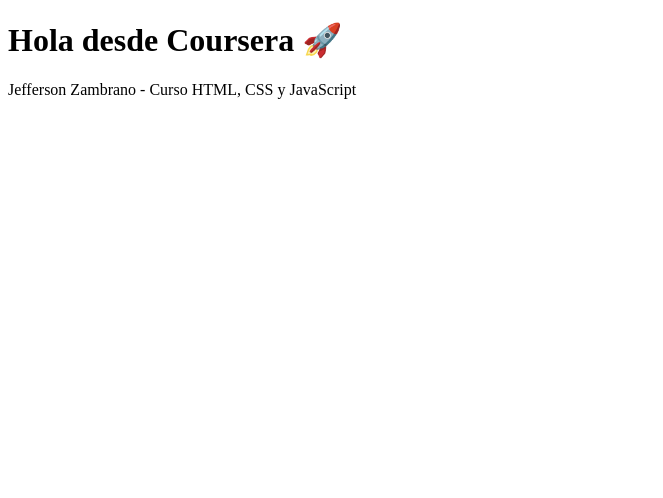
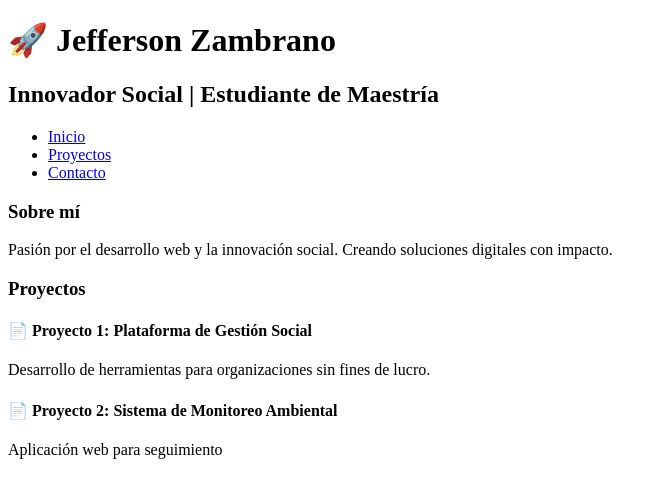
Before and after one commit to jeffersonzambranoc-dot/coursera-test, a plain HTML site: page index.html in a window 1280 px wide. Shown: the whole page, without its empty margins (0-663 px from the left). Drawn offline with Linux system fonts and the light colour scheme.

Commit message:
Add semantic HTML5 structure (header, nav, main, sections, footer)

```diff
--- a/index.html
+++ b/index.html
@@ -1,11 +1,33 @@
 <!DOCTYPE html>
 <html lang="es">
 <head>
-  <meta charset="UTF-8">
-  <title>Mi primera página</title>
+    <meta charset="UTF-8">
+    <meta name="viewport" content="width=device-width, initial-scale=1.0">
+    <title>Jefferson Zambrano - Mi Primera Página Web</title>
 </head>
 <body>
-  <h1>Hola desde Coursera 🚀</h1>
-  <p>Jefferson Zambrano - Curso HTML, CSS y JavaScript</p>
-</body>
-</html>
+    <header>
+        <h1>🚀 Jefferson Zambrano</h1>
+        <h2>Innovador Social | Estudiante de Maestría</h2>
+        <nav>
+            <ul>
+                <li><a href="#inicio">Inicio</a></li>
+                <li><a href="#proyectos">Proyectos</a></li>
+                <li><a href="#contacto">Contacto</a></li>
+            </ul>
+        </nav>
+    </header>
+
+    <main>
+        <section id="inicio">
+            <h3>Sobre mí</h3>
+            <p>Pasión por el desarrollo web y la innovación social. Creando soluciones digitales con impacto.</p>
+        </section>
+
+        <section id="proyectos">
+            <h3>Proyectos</h3>
+            <h4>📄 Proyecto 1: Plataforma de Gestión Social</h4>
+            <p>Desarrollo de herramientas para organizaciones sin fines de lucro.</p>
+
+            <h4>📄 Proyecto 2: Sistema de Monitoreo Ambiental</h4>
+            <p>Aplicación web para seguimiento
```
